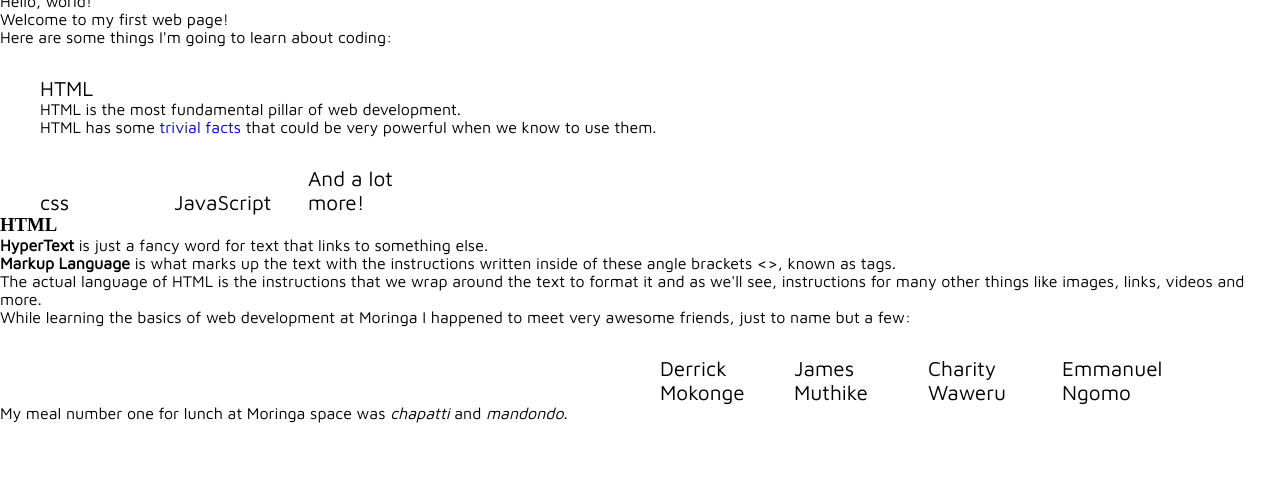
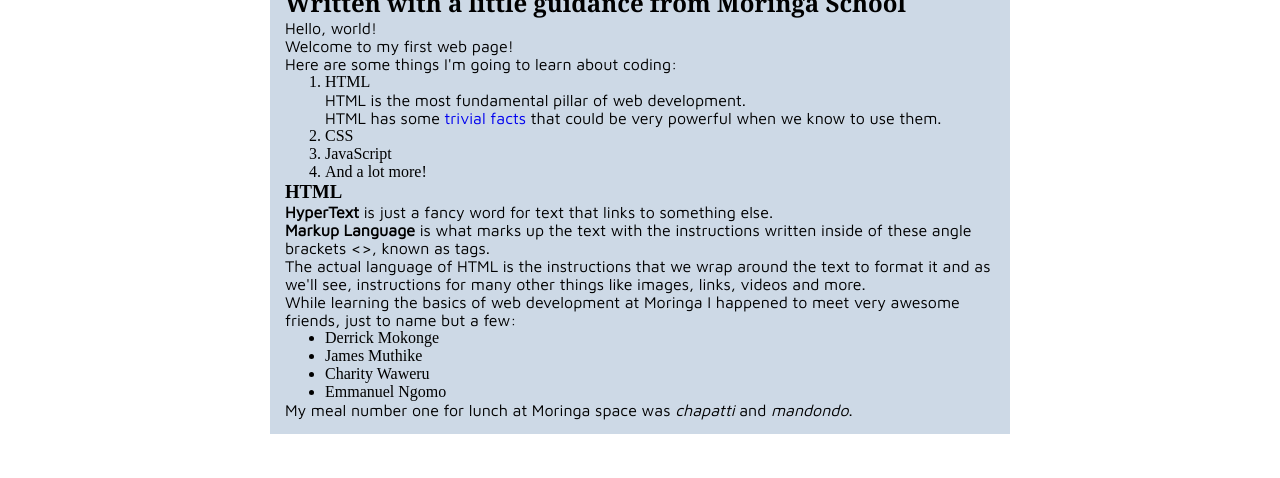
Before and after one commit to ShaviyaVictor/prep_journal, a plain HTML site: page index.html in a window 1280 px wide. Shown: the part 322-800 px from the top of the page. Drawn offline with Linux system fonts and the light colour scheme.

Commit message:
Style the main body carrying all the elements

```diff
--- a/css/styles.css
+++ b/css/styles.css
@@ -28,15 +28,16 @@ hr{
 header{
   display: flex;
   padding: 10px;
+  box-shadow: 1px 1px 6px 1px #475B55;
 }
 .ignitionreads{
   margin-left: 10px;
 }
-ul{
+nav ul{
   list-style: none;
   margin-left: 620px;
 }
-li{
+nav ul li{
   display: inline-block;
   padding-top: 30px;
   width: 130px;
@@ -47,3 +48,11 @@ li{
 a{
   text-decoration: none;
 }
+#centrebody{
+  display: block;
+  margin: 12px 270px;
+  padding: 15px;
+  background-color: #CDD9E6;
+/*whitish color*/
+
+}
--- a/index.html
+++ b/index.html
@@ -32,7 +32,7 @@
                 ABOUT ME
             </a>
           </li>
-          <li class="planner">
+          <li class="move">
             <a href="#" title="Reach_Me">
                 CONTACT ME
             </a>
@@ -40,6 +40,7 @@
         </ul>
       </nav>
     </header>
+    <div id="centrebody">
       <h1 id="top centre head">
         My Prep Week Journal
       </h1>
@@ -66,7 +67,7 @@
             HTML has some <a href="https://blog.greenroots.info/10-trivial-yet-powerful-html-facts-you-must-know" alt="Powerful HTML facts" title="html facts" target="_blank">trivial facts</a> that could be very powerful when we know to use them.
           </p>
         <li>
-        css
+          CSS
         </li>
         <li>
           JavaScript
@@ -103,5 +104,6 @@
       <p>
         My meal number one for lunch at Moringa space was <em>chapatti</em> and <em>mandondo</em>.
       </p>
+    </div>
   </body>
 </html>
```
Lines whose indentation alone changed are shown as unchanged.
